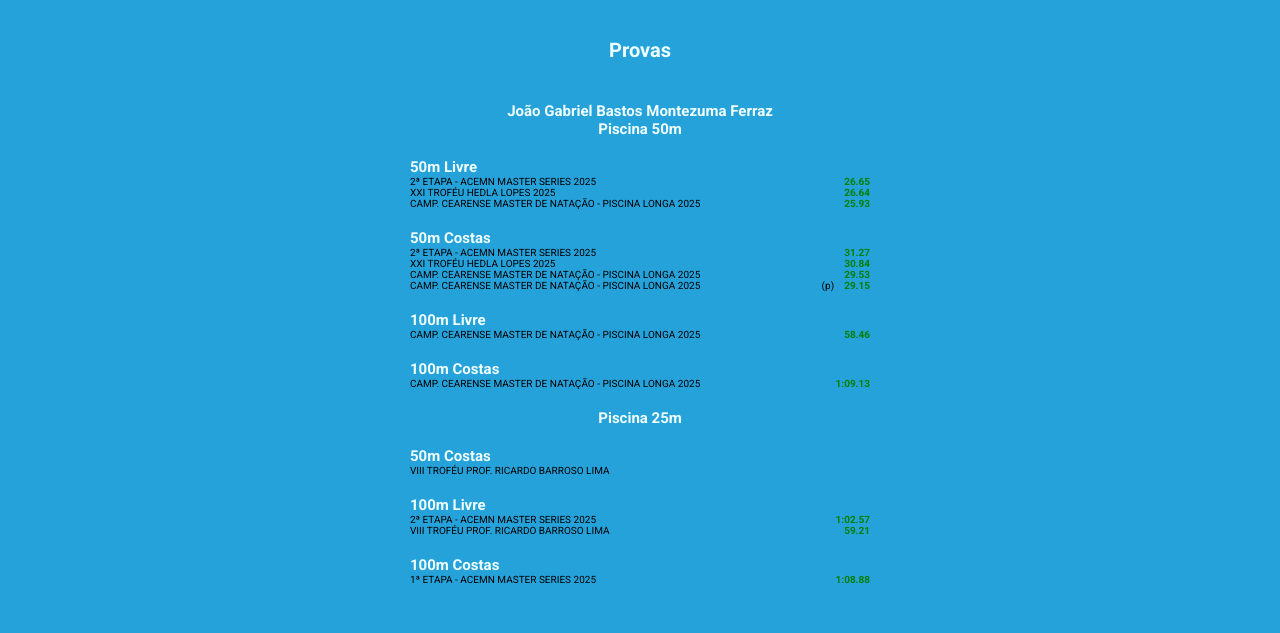
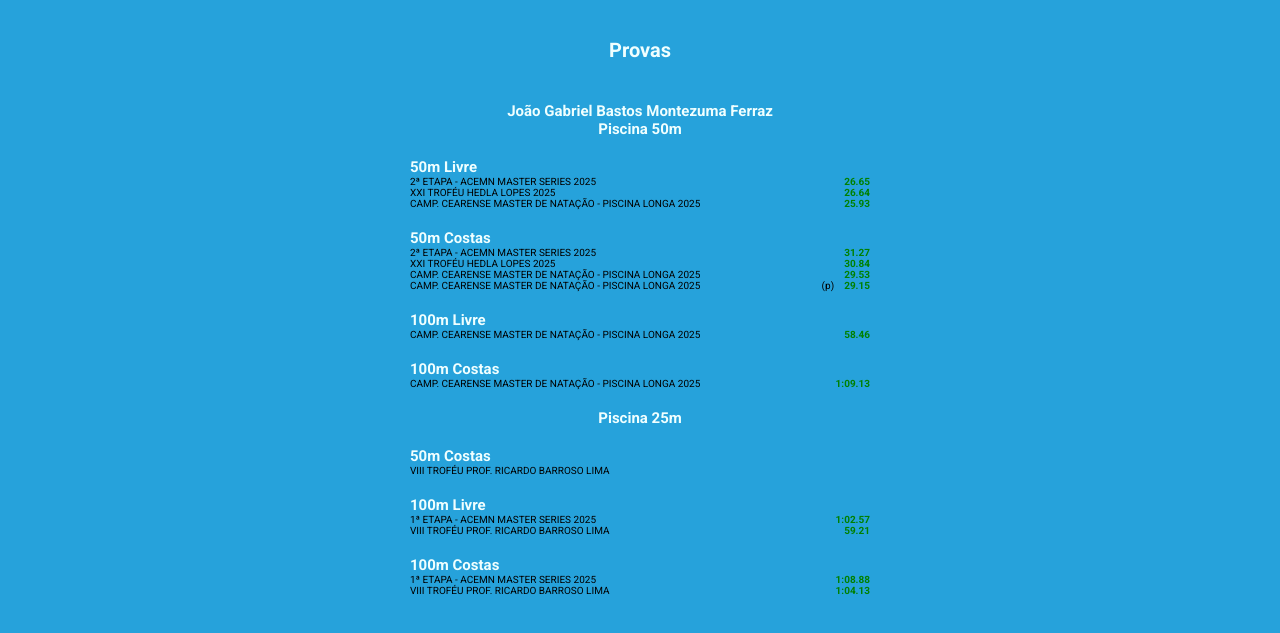
Before and after one commit to joaogabrielbmf/Swim-times, a plain HTML site: page jgbmf.html in a window 1280 px wide. Shown: the part 77-710 px from the top of the page. Drawn offline with Linux system fonts and the light colour scheme.

Commit message:
atualizando-tempos-3

```diff
--- a/jgbmf.html
+++ b/jgbmf.html
@@ -91,7 +91,7 @@
                 <div class="provas" id="livre100">
                     <h2>100m Livre</h2>
                     <div class="tempo-do-evento">
-                        <span>2ª ETAPA - ACEMN MASTER SERIES 2025</span>
+                        <span>1ª ETAPA - ACEMN MASTER SERIES 2025</span>
                         <span class="tempo">1:02.57</span>
                     </div>
                     <div class="tempo-do-evento">
@@ -105,6 +105,10 @@
                     <div class="tempo-do-evento">
                         <span>1ª ETAPA - ACEMN MASTER SERIES 2025</span>
                         <span class="tempo">1:08.88</span>
+                    </div>
+                    <div class="tempo-do-evento">
+                        <span>VIII TROFÉU PROF. RICARDO BARROSO LIMA</span>
+                        <span class="tempo">1:04.13</span>
                     </div>
                 </div>
 
```
